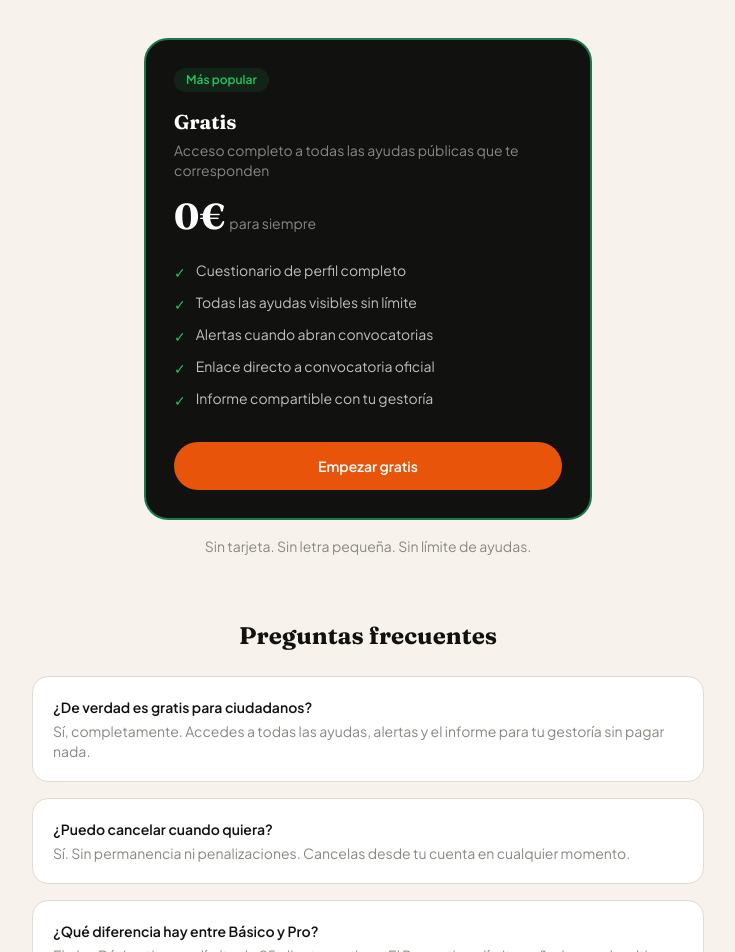
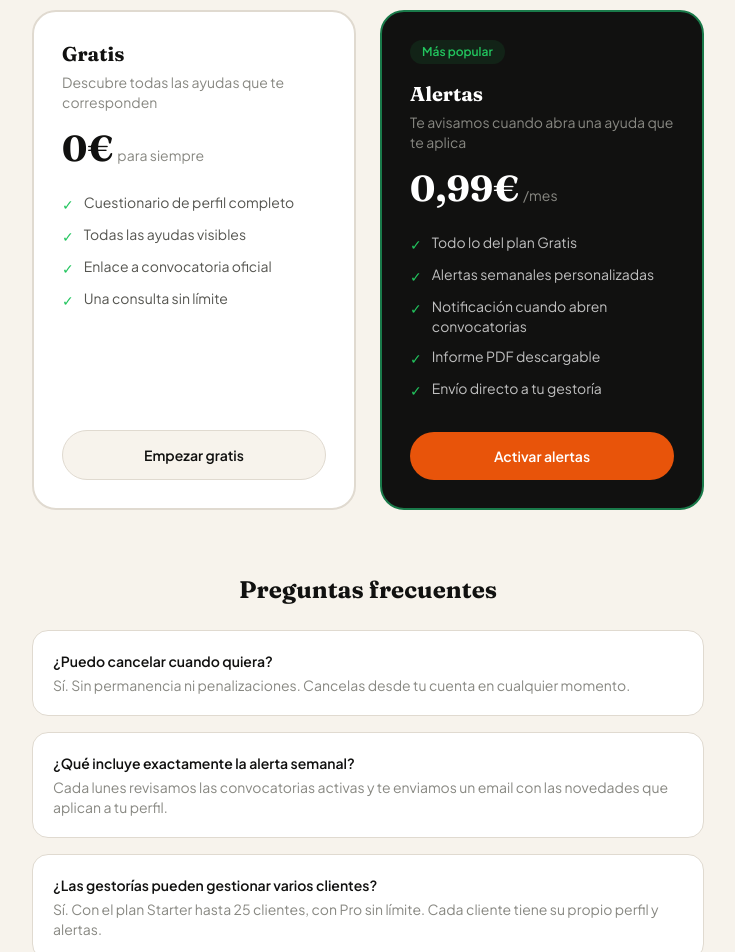
Before and after one commit to enki1982/cobratelo, a Next.js app: page /precios in a window 1280 px wide. Shown: the part 420-1372 px from the top of the page, without its empty margins (272-1007 px from the left). Built offline with nearby package versions, Linux system fonts and the light colour scheme.

Commit message:
revert: precios a versión anterior

```diff
--- a/pages/precios.js
+++ b/pages/precios.js
@@ -8,51 +8,65 @@ const PLANES_CIUDADANO = [
     nombre: 'Gratis',
     precio: '0€',
     periodo: 'siempre',
-    descripcion: 'Acceso completo a todas las ayudas públicas que te corresponden',
+    descripcion: 'Descubre todas las ayudas que te corresponden',
     features: [
       'Cuestionario de perfil completo',
-      'Todas las ayudas visibles sin límite',
-      'Alertas cuando abran convocatorias',
-      'Enlace directo a convocatoria oficial',
-      'Informe compartible con tu gestoría',
+      'Todas las ayudas visibles',
+      'Enlace a convocatoria oficial',
+      'Una consulta sin límite',
     ],
     cta: 'Empezar gratis',
     href: '/perfil',
+    destacado: false,
+  },
+  {
+    id: 'alertas',
+    nombre: 'Alertas',
+    precio: '0,99€',
+    periodo: 'mes',
+    descripcion: 'Te avisamos cuando abra una ayuda que te aplica',
+    features: [
+      'Todo lo del plan Gratis',
+      'Alertas semanales personalizadas',
+      'Notificación cuando abren convocatorias',
+      'Informe PDF descargable',
+      'Envío directo a tu gestoría',
+    ],
+    cta: 'Activar alertas',
+    priceId: process.env.NEXT_PUBLIC_STRIPE_PRICE_ALERTAS,
     destacado: true,
   },
 ]
 
 const PLANES_GESTORIA = [
   {
-    id: 'basico',
-    nombre: 'Básico',
-    precio: '79€',
+    id: 'starter',
+    nombre: 'Starter',
+    precio: '49€',
     periodo: 'mes',
-    descripcion: 'Para despachos que quieren empezar a ofrecer ayudas públicas a sus clientes',
+    descripcion: 'Para gestorías pequeñas',
     features: [
-      'Hasta 25 clientes activos',
-      'Identificación automática de ayudas por cliente',
-      'Informe detallado por cliente',
-      'Alertas automáticas de nuevas convocatorias',
-      'Envío de informe al cliente por email',
+      'Hasta 25 clientes',
+      'Consultas ilimitadas',
+      'Informes PDF por cliente',
+      'Alertas automáticas',
       'Soporte por email',
     ],
-    cta: 'Empezar Básico',
+    cta: 'Empezar Starter',
     priceId: process.env.NEXT_PUBLIC_STRIPE_PRICE_STARTER,
     destacado: false,
   },
   {
     id: 'pro',
     nombre: 'Pro',
-    precio: '149€',
+    precio: '99€',
     periodo: 'mes',
-    descripcion: 'Para gestorías en crecimiento que gestionan carteras amplias',
+    descripcion: 'Para gestorías en crecimiento',
     features: [
       'Clientes ilimitados',
-      'Todo lo del plan Básico',
       'Panel de gestión multi-cliente',
+      'Alertas automáticas por cliente',
       'Exportación masiva de informes',
-      'Alertas personalizadas por cliente',
       'Soporte prioritario',
     ],
     cta: 'Empezar Pro',
@@ -60,34 +74,37 @@ const PLANES_GESTORIA = [
     destacado: true,
   },
   {
-    id: 'enterprise',
-    nombre: 'Enterprise',
-    precio: '399€',
+    id: 'agencia',
+    nombre: 'Agencia',
+    precio: '199€',
     periodo: 'mes',
-    descripcion: 'Para grandes despachos con integración completa en su flujo de trabajo',
+    descripcion: 'Para grandes despachos',
     features: [
       'Todo lo del plan Pro',
-      'Integración sede electrónica',
-      'Formularios pre-rellenados listos para tramitar',
-      'API acceso a datos',
+      'Multi-sede y sub-cuentas',
+      'Acceso API',
       'Marca blanca',
       'Account manager dedicado',
     ],
     cta: 'Contactar',
     href: 'mailto:hola@cobratelo.es',
     destacado: false,
-    badge: 'Próximamente',
   },
 ]
 
-function PlanCard({ plan }) {
+function PlanCard({ plan, tipo }) {
   const handleClick = () => {
-    if (plan.href) { window.location.href = plan.href; return }
-    if (plan.priceId) { window.location.href = `/api/checkout?priceId=${plan.priceId}` }
+    if (plan.href) {
+      window.location.href = plan.href
+      return
+    }
+    if (plan.priceId) {
+      window.location.href = `/api/checkout?priceId=${plan.priceId}`
+    }
   }
 
   return (
-    <div className={`rounded-3xl p-7 flex flex-col border-2 transition-all relative
+    <div className={`rounded-3xl p-7 flex flex-col border-2 transition-all
       ${plan.destacado
         ? 'border-[#1A7A4A] bg-[#111110] text-white'
         : 'border-[#E0DAD0] bg-white text-[#111110]'
@@ -97,24 +114,22 @@ function PlanCard({ plan }) {
           Más popular
         </span>
       )}
-      {plan.badge && (
-        <span className="text-xs font-semibold text-[#F59E0B] bg-[#F59E0B]/10 px-3 py-1 rounded-full w-fit mb-4">
-          {plan.badge}
-        </span>
-      )}
       <div className="mb-4">
         <h3 className={`font-display text-xl font-bold mb-1 ${plan.destacado ? 'text-white' : 'text-[#111110]'}`}>
           {plan.nombre}
         </h3>
-        <p className="text-sm text-[#888882]">{plan.descripcion}</p>
+        <p className={`text-sm ${plan.destacado ? 'text-[#888882]' : 'text-[#888882]'}`}>
+          {plan.descripcion}
+        </p>
       </div>
       <div className="mb-6">
         <span className={`font-display text-4xl font-bold ${plan.destacado ? 'text-white' : 'text-[#111110]'}`}>
           {plan.precio}
         </span>
-        {plan.periodo !== 'siempre' ? (
+        {plan.periodo !== 'siempre' && (
           <span className="text-[#888882] text-sm ml-1">/{plan.periodo}</span>
-        ) : (
+        )}
+        {plan.periodo === 'siempre' && (
           <span className="text-[#888882] text-sm ml-1">para siempre</span>
         )}
       </div>
@@ -126,10 +141,10 @@ function PlanCard({ plan }) {
           </li>
         ))}
       </ul>
-      <button onClick={handleClick} disabled={!!plan.badge}
+      <button
+        onClick={handleClick}
         className={`w-full py-3.5 rounded-full font-semibold text-sm transition-all
-          ${plan.badge ? 'opacity-50 cursor-not-allowed bg-[#F7F3EC] text-[#888882] border border-[#E0DAD0]'
-            : plan.destacado
+          ${plan.destacado
             ? 'bg-[#E8540A] text-white hover:bg-[#d14a08]'
             : 'bg-[#F7F3EC] text-[#111110] border border-[#E0DAD0] hover:bg-[#EEEAE0]'
           }`}>
@@ -145,15 +160,15 @@ export default function Precios() {
   return (
     <>
       <Head>
-        <title>Precios — Cóbratelo.es</title>
-        <meta name="description" content="Gratis para ciudadanos. Planes profesionales para gestorías desde 79€/mes." />
+        <title>Precios — Cóbratelo</title>
+        <meta name="description" content="Planes para ciudadanos y gestorías. Desde 0,99€/mes." />
         <meta name="viewport" content="width=device-width, initial-scale=1" />
       </Head>
 
       <div className="min-h-screen bg-[#F7F3EC]">
         <nav className="px-6 py-5 flex items-center justify-between max-w-5xl mx-auto">
           <Link href="/" className="font-display text-xl font-bold text-[#111110]">
-            cóbratelo<span className="text-[#1A7A4A]">.es</span>
+            cobratelo<span className="text-[#1A7A4A]">.es</span>
           </Link>
           <Link href="/perfil"
             className="bg-[#111110] text-[#F7F3EC] text-sm font-semibold px-5 py-2.5 rounded-full hover:bg-[#333330] transition-colors">
@@ -164,23 +179,25 @@ export default function Precios() {
         <div className="max-w-5xl mx-auto px-6 pt-12 pb-20">
           <div className="text-center mb-12">
             <h1 className="font-display text-5xl font-bold text-[#111110] mb-4">
-              Gratis para ciudadanos.<br />
-              <span className="italic text-[#1A7A4A]">Poderoso para gestorías.</span>
+              Precios simples y<br />
+              <span className="italic text-[#1A7A4A]">sin sorpresas</span>
             </h1>
-            <p className="text-[#888882] text-lg max-w-lg mx-auto">
-              Cualquier ciudadano accede gratis a todas sus ayudas. Las gestorías pagan por gestionar sus clientes de forma profesional.
+            <p className="text-[#888882] text-lg max-w-md mx-auto">
+              Empieza gratis. Paga solo si quieres que trabajemos para ti cada semana.
             </p>
           </div>
 
           {/* Tab selector */}
           <div className="flex justify-center mb-10">
             <div className="bg-white border border-[#E0DAD0] rounded-full p-1 flex gap-1">
-              <button onClick={() => setTab('ciudadano')}
+              <button
+                onClick={() => setTab('ciudadano')}
                 className={`px-5 py-2 rounded-full text-sm font-semibold transition-all
                   ${tab === 'ciudadano' ? 'bg-[#111110] text-white' : 'text-[#888882] hover:text-[#111110]'}`}>
                 Para ciudadanos
               </button>
-              <button onClick={() => setTab('gestoria')}
+              <button
+                onClick={() => setTab('gestoria')}
                 className={`px-5 py-2 rounded-full text-sm font-semibold transition-all
                   ${tab === 'gestoria' ? 'bg-[#111110] text-white' : 'text-[#888882] hover:text-[#111110]'}`}>
                 Para gestorías
@@ -190,26 +207,20 @@ export default function Precios() {
 
           {/* Planes ciudadano */}
           {tab === 'ciudadano' && (
-            <div className="max-w-md mx-auto">
-              <PlanCard plan={PLANES_CIUDADANO[0]} />
-              <p className="text-center text-sm text-[#888882] mt-4">
-                Sin tarjeta. Sin letra pequeña. Sin límite de ayudas.
-              </p>
+            <div className="grid md:grid-cols-2 gap-6 max-w-2xl mx-auto">
+              {PLANES_CIUDADANO.map(plan => (
+                <PlanCard key={plan.id} plan={plan} tipo="ciudadano" />
+              ))}
             </div>
           )}
 
           {/* Planes gestoría */}
           {tab === 'gestoria' && (
-            <>
             <div className="grid md:grid-cols-3 gap-6">
               {PLANES_GESTORIA.map(plan => (
-                  <PlanCard key={plan.id} plan={plan} />
+                <PlanCard key={plan.id} plan={plan} tipo="gestoria" />
               ))}
             </div>
-              <p className="text-center text-sm text-[#888882] mt-6">
-                Todos los planes incluyen 14 días de prueba gratuita. Sin permanencia.
-              </p>
-            </>
           )}
 
           {/* FAQ */}
@@ -217,11 +228,10 @@ export default function Precios() {
             <h2 className="font-display text-2xl font-bold text-[#111110] mb-6 text-center">Preguntas frecuentes</h2>
             <div className="space-y-4">
               {[
-                { q: '¿De verdad es gratis para ciudadanos?', a: 'Sí, completamente. Accedes a todas las ayudas, alertas y el informe para tu gestoría sin pagar nada.' },
                 { q: '¿Puedo cancelar cuando quiera?', a: 'Sí. Sin permanencia ni penalizaciones. Cancelas desde tu cuenta en cualquier momento.' },
-                { q: '¿Qué diferencia hay entre Básico y Pro?', a: 'El plan Básico tiene un límite de 25 clientes activos. El Pro no tiene límite y añade panel multi-cliente y exportación masiva.' },
-                { q: '¿Cuándo estará disponible el plan Enterprise?', a: 'La integración con sede electrónica y formularios pre-rellenados está en desarrollo. Puedes apuntarte a la lista de espera escribiendo a hola@cobratelo.es' },
-                { q: '¿Los datos de mis clientes son seguros?', a: 'Sí. No vendemos ni compartimos datos con terceros. Cumplimos con el RGPD y la normativa española de protección de datos.' },
+                { q: '¿Qué incluye exactamente la alerta semanal?', a: 'Cada lunes revisamos las convocatorias activas y te enviamos un email con las novedades que aplican a tu perfil.' },
+                { q: '¿Las gestorías pueden gestionar varios clientes?', a: 'Sí. Con el plan Starter hasta 25 clientes, con Pro sin límite. Cada cliente tiene su propio perfil y alertas.' },
+                { q: '¿Los datos son seguros?', a: 'Sí. No vendemos ni compartimos tus datos. Solo se usan para calcular qué ayudas te corresponden.' },
               ].map((faq, i) => (
                 <div key={i} className="bg-white rounded-2xl p-5 border border-[#E0DAD0]">
                   <p className="font-semibold text-[#111110] text-sm mb-1">{faq.q}</p>
```
Lines whose indentation alone changed are shown as unchanged.
